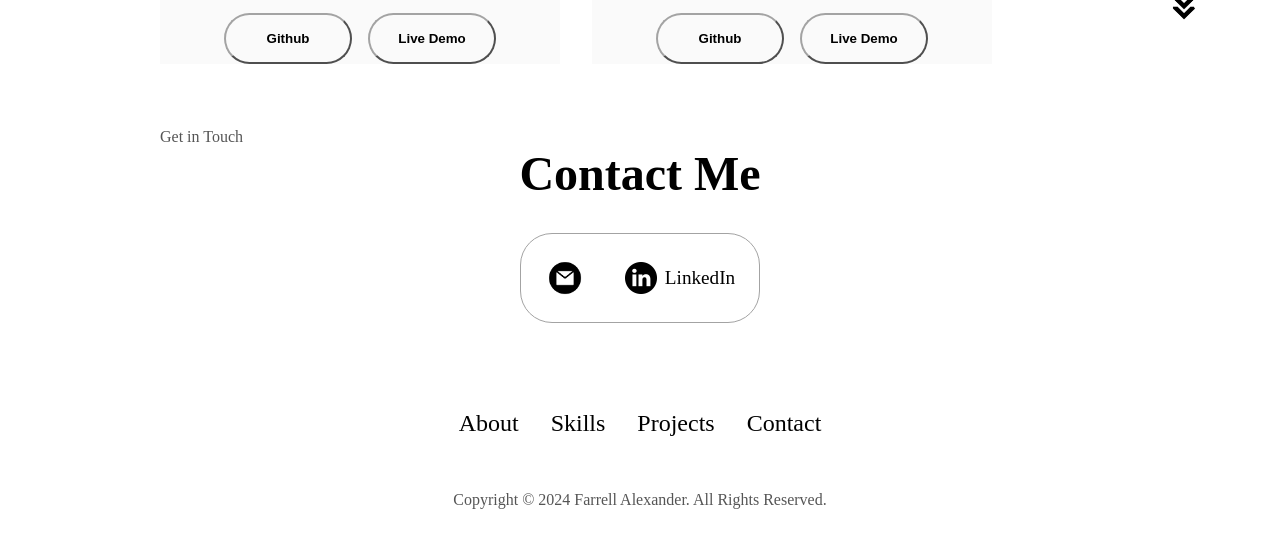
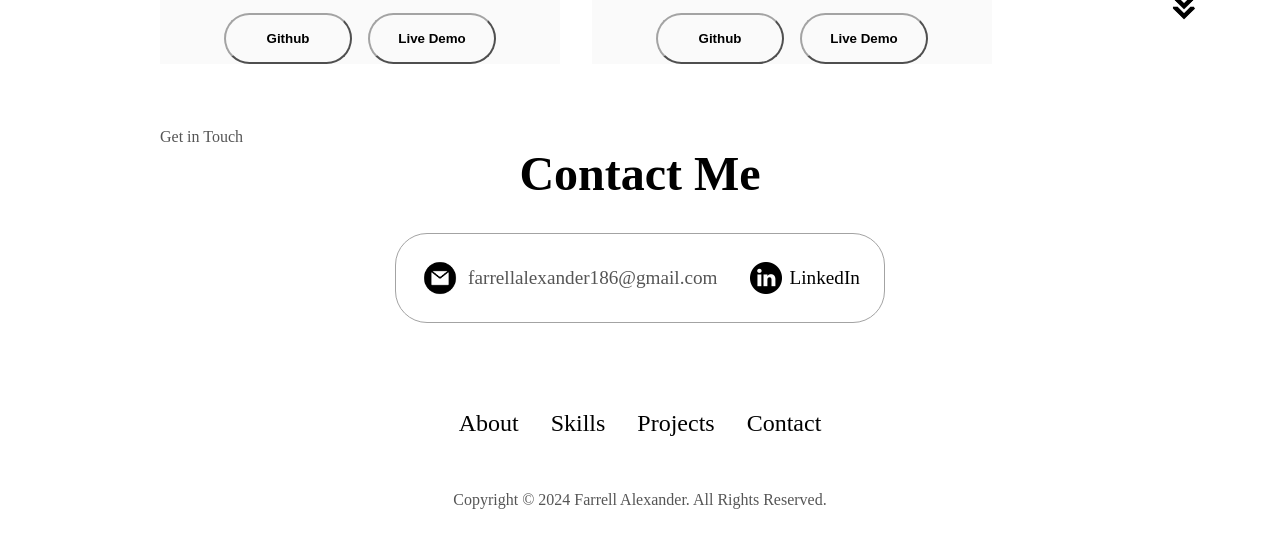
Before and after one commit to FarrellAlexander/Portfolio-Farrell, a plain HTML site: page index.html in a window 1280 px wide. Shown: the part 2885-3432 px from the top of the page. Drawn offline with Linux system fonts and the light colour scheme; a web font is replaced by a local one.

Commit message:
Update index.html

```diff
--- a/index.html
+++ b/index.html
@@ -252,7 +252,7 @@
       alt="Email icon"
       class="icon contact-icon email-icon"
     />
-    <p><a href="mailto:examplemail@gmail.com"></a></p>
+    <p><a href="mailto:examplemail@gmail.com"></a>farrellalexander186@gmail.com</p>
   </div>
   <div class="contact-info-container">
     <img
```
